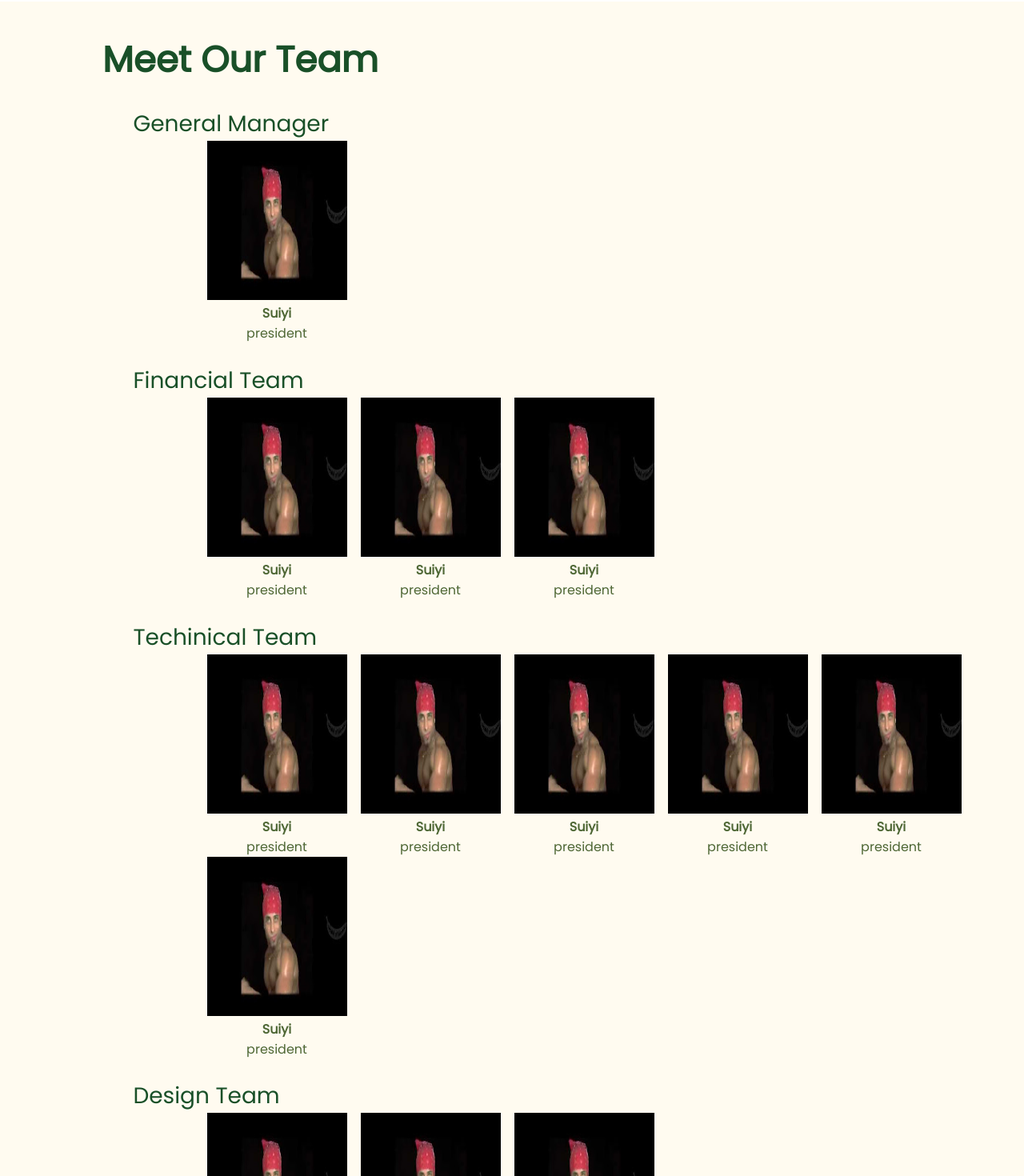
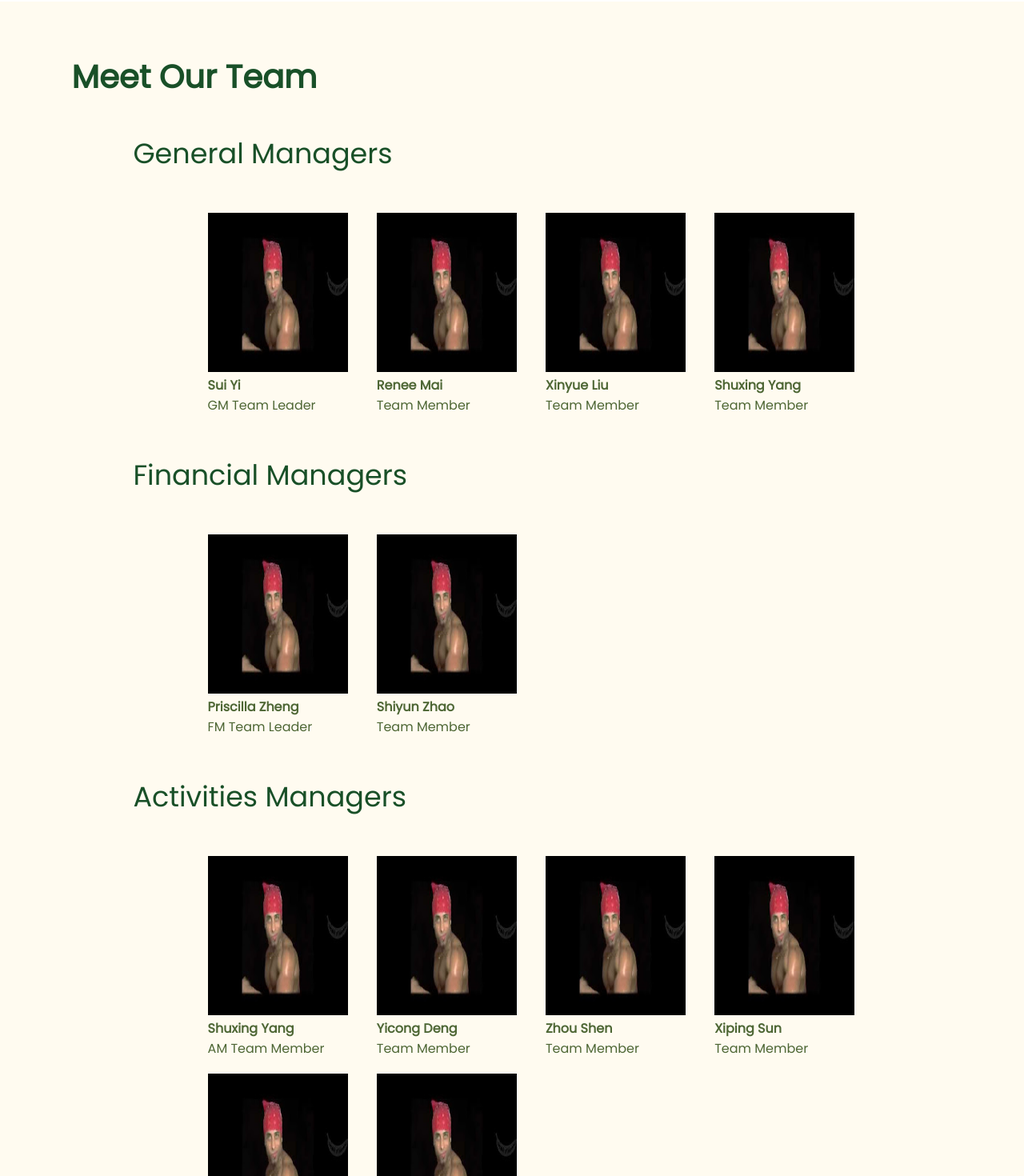
Before and after one commit to Becky-Hu-82/THA-website, a React (Create React App) app: page /about in a window 1280 px wide. Shown: the part 1060-2530 px from the top of the page at 80% size. Built offline with nearby package versions, Linux system fonts and the light colour scheme.

Commit message:
fixed some probs

```diff
--- a/src/pages/About.css
+++ b/src/pages/About.css
@@ -11,21 +11,23 @@
 }
 #members {
   background-color: #fffbf0;
+  text-align:left;
 }
 
 #title {
   text-align: left;
-  margin: 0% 10% 0% 10%;
-  padding-top: 3%;
+  margin: 0% 10% 0% 7%;
+  padding-top: 5%;
   color: #195028;
-  font-size: 45px;
+  font-size: 40px;
+  font-weight: bold;
 }
 
 .aboutSubtitle {
   color: #94af26;
   text-align: left;
   margin: 2% 13% 0% 13%;
-  font-size: 28px;
+  font-size: 35px;
   font-weight: 300;
 }
 
@@ -60,3 +62,14 @@
   min-width: 20%;
   max-width: 20%;
 }
+
+#memberSubtitle {
+  color: 195028;
+  font-size: 35px;
+  margin-bottom: 3%;
+  margin-top: 3%;
+}
+
+#memberSection {
+  margin: 1% 1% 1% 1%;
+}
--- a/src/pages/About.jsx
+++ b/src/pages/About.jsx
@@ -1,6 +1,26 @@
 import GeneralBackground from '../components/GeneralBackground/GeneralBackground';
 
 import Suiyi from './Img/test.jpg'
+import ReneeMai from './Img/test.jpg'
+import XinyueLiu from './Img/test.jpg'
+import ShuxingYang from './Img/test.jpg'
+
+import PriscillaZheng from './Img/test.jpg'
+import ShiyunZhao from './Img/test.jpg'
+
+import YicongDeng from './Img/test.jpg'
+import ZhouShen from './Img/test.jpg'
+import XipingSun from './Img/test.jpg'
+import JunyaoHu from './Img/test.jpg'
+import QiaoqiaoSun from './Img/test.jpg'
+
+import YiChen from './Img/test.jpg'
+import BoHu from './Img/test.jpg'
+import JialinHe from './Img/test.jpg'
+
+import JunyangDu from './Img/test.jpg'
+import QiqiPan from './Img/qiqi Pan.jpg'
+import NA from './Img/test.jpg'
 
 
 import './About.css';
@@ -8,14 +28,12 @@ import './About.css';
 function Avatar(props) {
   const nameStyle = {
     fontFamily:'poppins',
-    fontStyle:'mixed',
     fontWeight:'bold',
     fontSize:"20",
     color:'#4E6735'
   }
   const occupationStyle = {
     fontFamily:'poppins',
-    fontStyle:'mixed',
     fontSize:"20",
     color:'#4E6735'
   }
@@ -76,33 +94,46 @@ const About = () => {
     <div id='members'>
       <h1 id='title'>Meet Our Team</h1>
 
-      <h2 className= 'aboutMemberTitle'>General Manager</h2>
+      <h2 id = 'memberSubtitle' className= 'aboutMemberTitle'>General Managers</h2>
       <div className='aboutMemberAvatars'>
-        <div className='aboutIndividualAvatar'><Avatar img={Suiyi} name="Suiyi" occupation="president"/></div>
+        <div id = 'memberSection' className='aboutIndividualAvatar'><Avatar img={Suiyi} name="Sui Yi" occupation="GM Team Leader"/></div>
+        <div id = 'memberSection' className='aboutIndividualAvatar'><Avatar img={ReneeMai} name="Renee Mai" occupation="Team Member"/></div>
+        <div id = 'memberSection' className='aboutIndividualAvatar'><Avatar img={XinyueLiu} name="Xinyue Liu" occupation="Team Member"/></div>
+        <div id = 'memberSection' className='aboutIndividualAvatar'><Avatar img={ShuxingYang} name="Shuxing Yang" occupation="Team Member"/></div>
       </div>
 
-      <h2 className= 'aboutMemberTitle'>Financial Team</h2>
+      <h2 id = 'memberSubtitle' className= 'aboutMemberTitle'>Financial Managers</h2>
       <div className='aboutMemberAvatars'>
-        <div className='aboutIndividualAvatar'><Avatar img={Suiyi} name="Suiyi" occupation="president"/></div>
-        <div className='aboutIndividualAvatar'><Avatar img={Suiyi} name="Suiyi" occupation="president"/></div>
-        <div className='aboutIndividualAvatar'><Avatar img={Suiyi} name="Suiyi" occupation="president"/></div>
+        <div id = 'memberSection' className='aboutIndividualAvatar'><Avatar img={PriscillaZheng} name="Priscilla Zheng" occupation="FM Team Leader"/></div>
+        <div id = 'memberSection' className='aboutIndividualAvatar'><Avatar img={ShiyunZhao} name="Shiyun Zhao" occupation="Team Member"/></div>
       </div>
 
-      <h2 className= 'aboutMemberTitle'>Techinical Team</h2>
+      <h2 id = 'memberSubtitle' className= 'aboutMemberTitle'>Activities Managers</h2>
       <div className='aboutMemberAvatars'>
-        <div className='aboutIndividualAvatar'><Avatar img={Suiyi} name="Suiyi" occupation="president"/></div>
-        <div className='aboutIndividualAvatar'><Avatar img={Suiyi} name="Suiyi" occupation="president"/></div>
-        <div className='aboutIndividualAvatar'><Avatar img={Suiyi} name="Suiyi" occupation="president"/></div>
-        <div className='aboutIndividualAvatar'><Avatar img={Suiyi} name="Suiyi" occupation="president"/></div>
-        <div className='aboutIndividualAvatar'><Avatar img={Suiyi} name="Suiyi" occupation="president"/></div>
-        <div className='aboutIndividualAvatar'><Avatar img={Suiyi} name="Suiyi" occupation="president"/></div>
+        <div id = 'memberSection' className='aboutIndividualAvatar'><Avatar img={ShuxingYang} name="Shuxing Yang" occupation="AM Team Member"/></div>
+        <div id = 'memberSection' className='aboutIndividualAvatar'><Avatar img={YicongDeng} name="Yicong Deng" occupation="Team Member"/></div>
+        <div id = 'memberSection' className='aboutIndividualAvatar'><Avatar img={ZhouShen} name="Zhou Shen" occupation="Team Member"/></div>
+        <div id = 'memberSection' className='aboutIndividualAvatar'><Avatar img={XipingSun} name="Xiping Sun" occupation="Team Member"/></div>
+        <div id = 'memberSection' className='aboutIndividualAvatar'><Avatar img={JunyaoHu} name="Junyao Hu" occupation="Team Member"/></div>
+        <div id = 'memberSection' className='aboutIndividualAvatar'><Avatar img={QiaoqiaoSun} name="Qiaoqiao Sun" occupation="Team Member"/></div>
       </div>
 
-      <h2 className= 'aboutMemberTitle'>Design Team</h2>
+      <h2 id = 'memberSubtitle' className= 'aboutMemberTitle'>Tech & Cyber Support Team</h2>
       <div className='aboutMemberAvatars'>
-        <div className='aboutIndividualAvatar'><Avatar img={Suiyi} name="Suiyi" occupation="president"/></div>
-        <div className='aboutIndividualAvatar'><Avatar img={Suiyi} name="Suiyi" occupation="president"/></div>
-        <div className='aboutIndividualAvatar'><Avatar img={Suiyi} name="Suiyi" occupation="president"/></div>
+        <div id = 'memberSection' className='aboutIndividualAvatar'><Avatar img={YiChen} name="Yi Chen" occupation="T & C Team Leader"/></div>
+        <div id = 'memberSection' className='aboutIndividualAvatar'><Avatar img={BoHu} name="Bo Hu" occupation="Team Member"/></div>
+        <div id = 'memberSection' className='aboutIndividualAvatar'><Avatar img={JialinHe} name="Jialin He" occupation="Team Member"/></div>
+      </div>
+
+      <h2 id = 'memberSubtitle' className= 'aboutMemberTitle'>Art & Design Support Team</h2>
+      <div className='aboutMemberAvatars'>
+        <div id = 'memberSection' className='aboutIndividualAvatar'><Avatar img={JunyangDu} name="Junyang Du" occupation="A & D Team Leader"/></div>
+        <div id = 'memberSection' className='aboutIndividualAvatar'><Avatar img={QiqiPan} name="Qiqi Pan" occupation="Team Member"/></div>
+      </div>
+
+      <h2 id = 'memberSubtitle' className= 'aboutMemberTitle'>Human Resource</h2>
+      <div className='aboutMemberAvatars'>
+        <div id = 'memberSection' className='aboutIndividualAvatar'><Avatar img={ReneeMai} name="Renee Mai" occupation="HR Team Leader"/></div>
       </div>
     </div>
   );
```
Also changed, not shown: src/pages/Img/Renee Mai.jpg (added), src/pages/Img/qiqi Pan.jpg (added).
